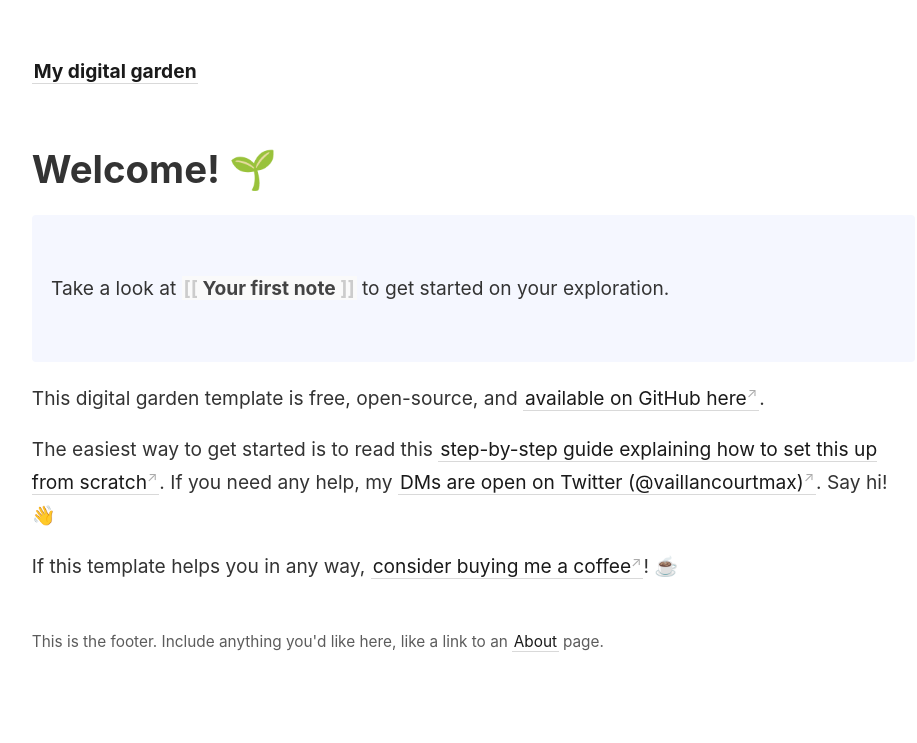
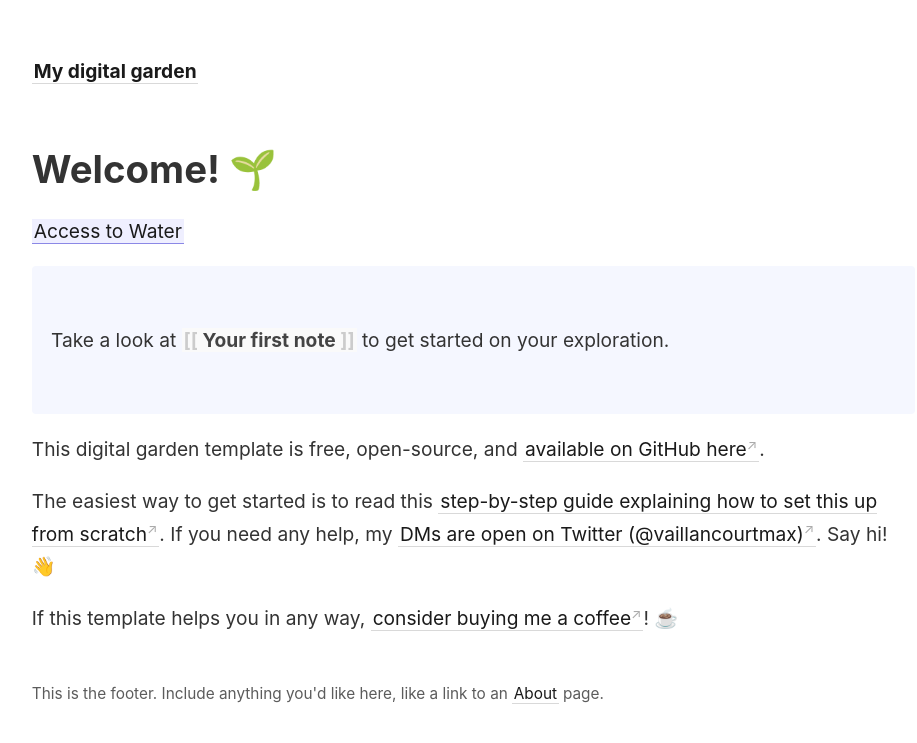
Before and after one commit to owenvachell/Digigarden, a Jekyll site: the page built from _pages/index.md, in a window 1280 px wide. Shown: the top 743 px of the page, without its empty margins (45-962 px from the left). Built offline with Jekyll 4.4.1, drawn with Linux system fonts in a browser that asks for light colours.

Commit message:
Made link from home to new Obsidian notes

```diff
--- a/_pages/index.md
+++ b/_pages/index.md
@@ -6,6 +6,8 @@ permalink: /
 ---
 
 # Welcome! 🌱
+
+[[Access to Water]]
 
 <p style="padding: 3em 1em; background: #f5f7ff; border-radius: 4px;">
   Take a look at <span style="font-weight: bold">[[Your first note]]</span> to get started on your exploration.
```
